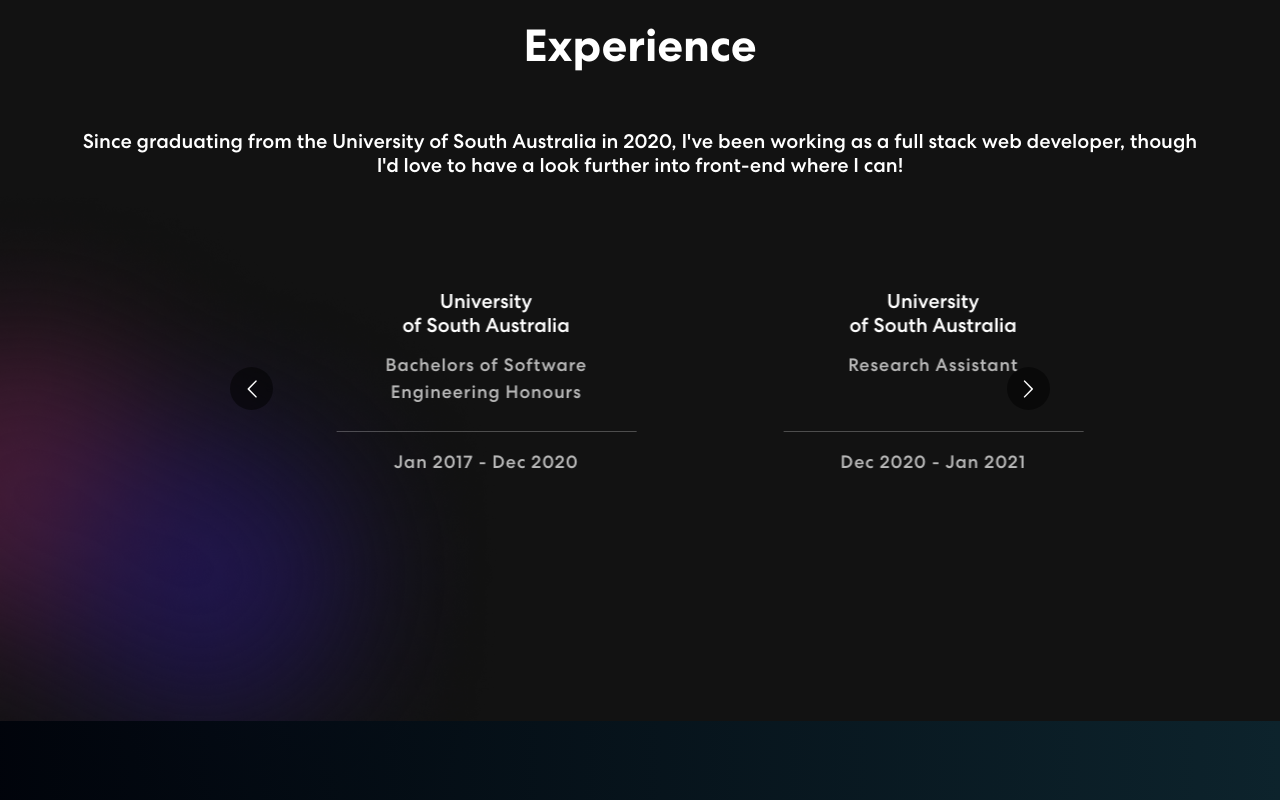
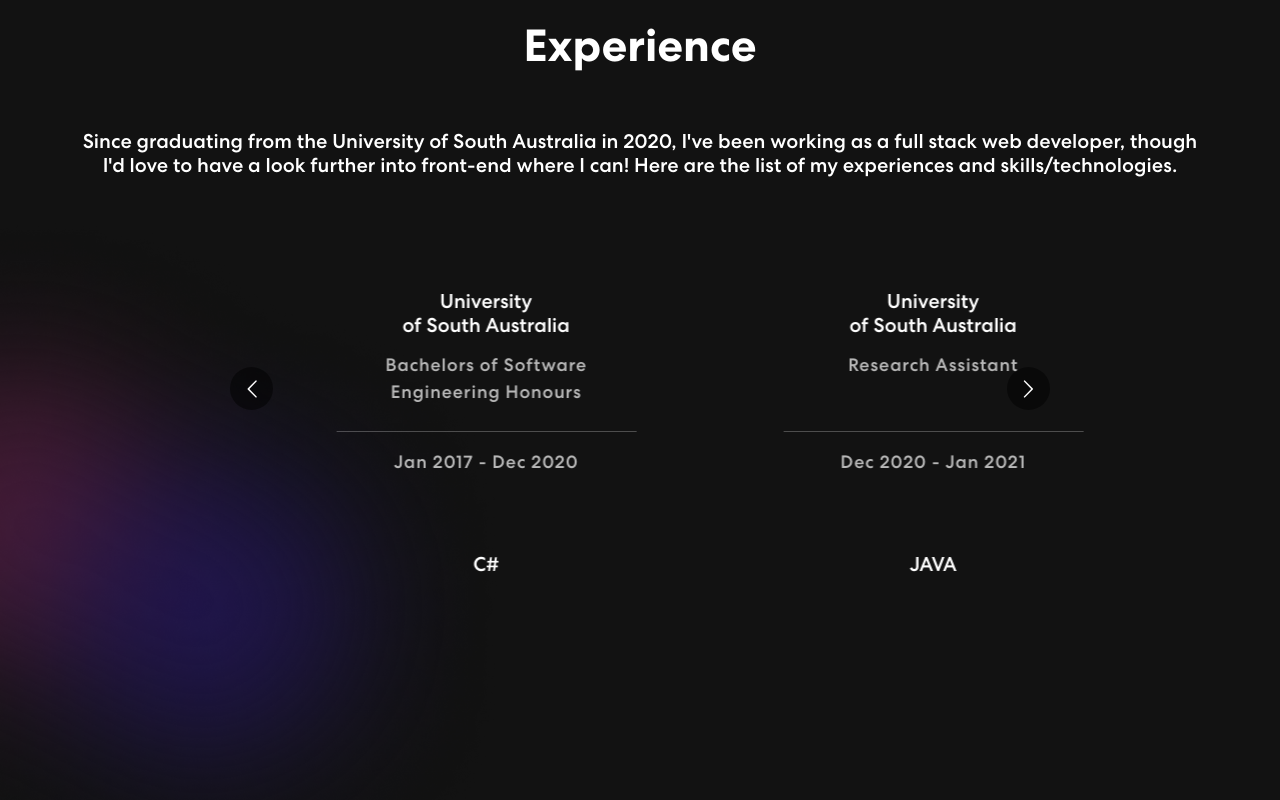
Before and after one commit to kanky033/kang_portfolio_site, a React (Create React App) app: page / in a window 1280 px wide. Shown: the part 840-1640 px from the top of the page. Built offline with nearby package versions, Linux system fonts and the light colour scheme.

Commit message:
Updated experience and nav

```diff
--- a/public/index.html
+++ b/public/index.html
@@ -28,7 +28,7 @@
       work correctly both with client-side routing and a non-root public URL.
       Learn how to configure a non-root public URL by running `npm run build`.
     -->
-    <title>Kang's Portfolio Site</title>
+    <title>Kang Ker Soon | Portfolio</title>
   </head>
   <body>
     <noscript>You need to enable JavaScript to run this app.</noscript>
--- a/src/App.css
+++ b/src/App.css
@@ -319,14 +319,21 @@
   margin: 0 auto;
   position: relative;
 }
-.experience-slider .item div {
+.experience-slider .item-skill div {
+  width: 150px;
+  height: 50px;
+  color: #fff;
+  margin: 0 auto 15px auto;
+  overflow: hidden;
+}
+.experience-slider .item-work div {
   width: 300px;
   height: 200px;
   color: #fff;
   margin: 0 auto 15px auto;
   overflow: hidden;
 }
-.experience-slider .item p {
+.experience-slider .item-work p {
   height: 5px;
 }
 .background-image-left {
--- a/src/components/Experience.js
+++ b/src/components/Experience.js
@@ -29,9 +29,9 @@
 				<Row>
 					<Col>
 						<h2 className="d-flex justify-content-center pt-5 pb-5">Experience</h2>
-						<h5 className="d-flex justify-content-center text-center pb-5">Since graduating from the University of South Australia in 2020, I've been working as a full stack web developer, though I'd love to have a look further into front-end where I can!</h5>
+						<h5 className="d-flex justify-content-center text-center pb-5">Since graduating from the University of South Australia in 2020, I've been working as a full stack web developer, though I'd love to have a look further into front-end where I can! Here are the list of my experiences and skills/technologies.</h5>
 						<Carousel autoPlay={true} autoPlaySpeed={2000} responsive={responsive} infinite={true} className="experience-slider pt-5">
-							<div className="item">
+							<div className="item-work">
 								<div className="justify-content-center text-center">
 									<h5 className="mt-2">
 										University<br></br>of South Australia<br></br>
@@ -41,7 +41,7 @@
 									</h5>
 								</div>
 							</div>
-							<div className="item">
+							<div className="item-work">
 								<div className="justify-content-center text-center">
 										<h5 className="mt-2">
 											University<br></br>of South Australia<br></br>
@@ -51,7 +51,7 @@
 										</h5>
 									</div>
 							</div>
-							<div className="item">
+							<div className="item-work">
 								<div className="justify-content-center text-center">
 										<h5 className="mt-2">
 											Good Dog<br></br>Design<br></br>
@@ -64,6 +64,124 @@
 						</Carousel>
 					</Col>
 				</Row>
+				<Row>
+					<Col>
+						<Carousel arrows={false} autoPlay={true} autoPlaySpeed={1000} responsive={responsive} infinite={true} className="experience-slider pt-5">
+							<div className="item-skill">
+								<div className="justify-content-center text-center">
+									<h5 className="mt-2">
+										HTML/HAML
+									</h5>
+								</div>
+							</div>
+							<div className="item-skill">
+								<div className="justify-content-center text-center">
+									<h5 className="mt-2">
+										CSS
+									</h5>
+								</div>
+							</div>
+							<div className="item-skill">
+								<div className="justify-content-center text-center">
+									<h5 className="mt-2">
+										JAVASCRIPT
+									</h5>
+								</div>
+							</div>
+							<div className="item-skill">
+								<div className="justify-content-center text-center">
+									<h5 className="mt-2">
+										TYPESCRIPT
+									</h5>
+								</div>
+							</div>
+							<div className="item-skill">
+								<div className="justify-content-center text-center">
+									<h5 className="mt-2">
+										RUBY ON RAILS
+									</h5>
+								</div>
+							</div>
+							<div className="item-skill">
+								<div className="justify-content-center text-center">
+									<h5 className="mt-2">
+										PHP
+									</h5>
+								</div>
+							</div>
+							<div className="item-skill">
+								<div className="justify-content-center text-center">
+									<h5 className="mt-2">
+										C#
+									</h5>
+								</div>
+							</div>
+							<div className="item-skill">
+								<div className="justify-content-center text-center">
+									<h5 className="mt-2">
+										JAVA
+									</h5>
+								</div>
+							</div>
+							<div className="item-skill">
+								<div className="justify-content-center text-center">
+									<h5 className="mt-2">
+										SQL
+									</h5>
+								</div>
+							</div>
+							<div className="item-skill">
+								<div className="justify-content-center text-center">
+									<h5 className="mt-2">
+										CRAFT 5 CMS
+									</h5>
+								</div>
+							</div>
+							<div className="item-skill">
+								<div className="justify-content-center text-center">
+									<h5 className="mt-2">
+										DOCKER
+									</h5>
+								</div>
+							</div>
+							<div className="item-skill">
+								<div className="justify-content-center text-center">
+									<h5 className="mt-2">
+										UIPATH
+									</h5>
+								</div>
+							</div>
+							<div className="item-skill">
+								<div className="justify-content-center text-center">
+									<h5 className="mt-2">
+										POSTGRESQL
+									</h5>
+								</div>
+							</div>
+							<div className="item-skill">
+								<div className="justify-content-center text-center">
+									<h5 className="mt-2">
+										REACT
+									</h5>
+								</div>
+							</div>
+							<div className="item-skill">
+								<div className="justify-content-center text-center">
+									<h5 className="mt-2">
+										JIRA
+									</h5>
+								</div>
+							</div>
+							<div className="item-skill">
+								<div className="justify-content-center text-center">
+									<h5 className="mt-2">
+										GIT
+									</h5>
+								</div>
+							</div>
+						</Carousel>
+					</Col>
+				</Row>
 			</Container>
 			<img className="background-image-left" src={colorSharp}/>
 		</section>
--- a/src/components/NavBar.js
+++ b/src/components/NavBar.js
@@ -3,6 +3,7 @@
 import logoWhite from '../assets/images/logo_white.svg';
 import linkedinLogo from '../assets/images/linkedin_logo.svg';
 import instagramLogo from '../assets/images/instagram_logo.svg';
+import githubLogo from '../assets/images/github_logo.svg';
 import 'bootstrap/dist/css/bootstrap.min.css';
 import resume from '../assets/downloadables/Kang_IT_Resume_V3.pdf';
 import DownloadButton from './DownloadButton'
@@ -50,6 +51,7 @@
 						<div className="social-icon">
 							<a href="https://www.linkedin.com/in/ker-soon-kang-15935513b/"><img src={linkedinLogo} alt="linkedin"/></a>
 							<a href="https://www.instagram.com/peepoglazes/"><img src={instagramLogo} alt="instagram"/></a>
+							<a href="https://github.com/kanky033/kang_portfolio_site"><img src={githubLogo} alt="instagram"/></a>
 						</div>
 						<DownloadButton resume={resume} />
 					</span>
```
Also changed, not shown: src/assets/images/github_logo.svg (added).
